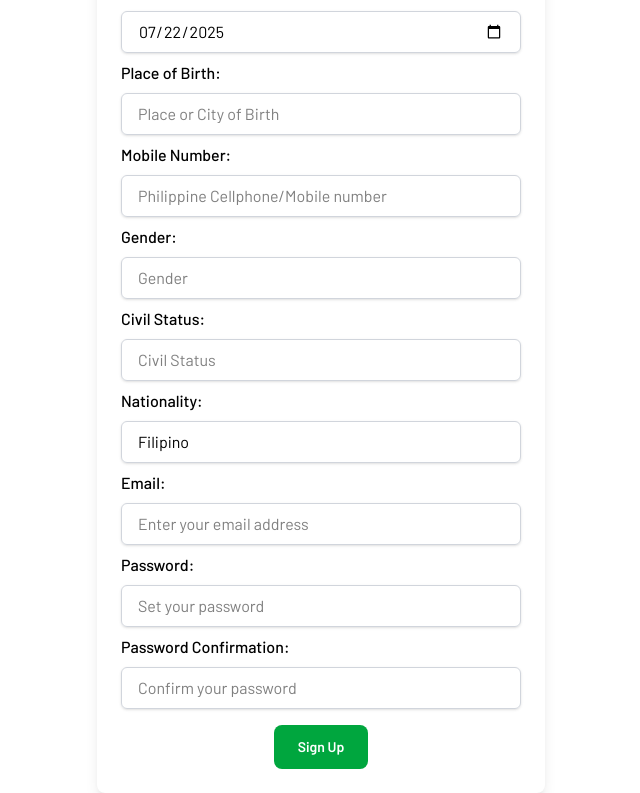
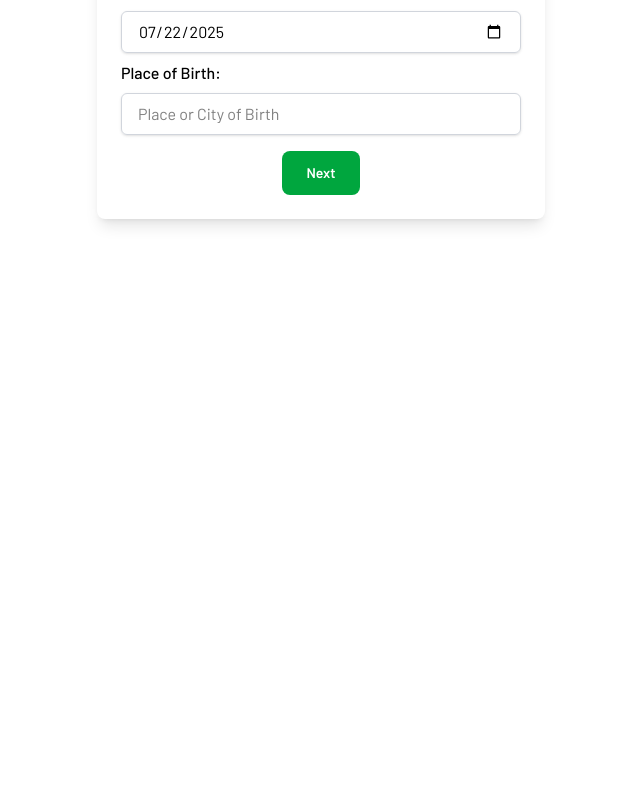
Before and after one commit to rootaccess2023/digib-fe, a React (Vite) app: page /signup in a window 1280 px wide. Shown: the part 469-1262 px from the top of the page, without its empty margins (319-959 px from the left). After the commit the page ends 800 px from the top, so only its background shows below. Built offline with nearby package versions, Linux system fonts and the light colour scheme; no server answers.

Commit message:
feat: changed signup form into a multi-step process

```diff
--- a/src/features/SignupForm.tsx
+++ b/src/features/SignupForm.tsx
@@ -22,6 +22,7 @@ function SignupForm() {
         phone:"",
         nationality: "Filipino",
     });
+    const [step, setStep] = useState(1);
     const [error, setError] = useState<string | null>(null);
     const [success, setSuccess] = useState<string | null>(null);
     const [loading, setLoading] = useState(false);
@@ -31,6 +32,9 @@ function SignupForm() {
 
     //move to helpers
     // const formatDateForInput = (date: Date) => date.toISOString().split('T')[0];
+
+    const nextStep = () => setStep((prev) => Math.min(prev + 1, 3));
+    const prevStep = () => setStep((prev) => Math.max(prev - 1, 1));
 
     const handleChange = (e: React.ChangeEvent<HTMLInputElement>) => {
         const { name, value } = e.target;
@@ -120,6 +124,7 @@ function SignupForm() {
                 className="text-2xl font-bold mb-4">
                     Create a new account
                 </h2>
+                    {step === 1 && (
                         <div className="flex flex-col gap-2 w-full">
                             <label htmlFor="first_name" className="font-medium">First Name:</label>
                             <input
@@ -198,6 +203,11 @@ function SignupForm() {
                                 autoComplete="address-level2"
                                 disabled={loading}
                                     />
+                        </div>
+                    )}
+
+                    {step === 2 && (
+                        <div className="flex flex-col gap-2 w-full">
                             <label htmlFor="phone" className="font-medium">Mobile Number:</label>
                             <input
                                 id="phone"
@@ -250,6 +260,10 @@ function SignupForm() {
                                 autoComplete="country-name"
                                 disabled={loading}
                                     />
+                        </div>
+                    )}
+                    {step === 3 && (
+                        <div className="flex flex-col gap-2 w-full">
                             <label htmlFor="email" className="font-medium">Email:</label>
                             <input
                                 id="email"
@@ -290,6 +304,7 @@ function SignupForm() {
                                 disabled={loading}
                                     />
                         </div>
+                    )}
                 {error && (
                     <div
                         className="w-full text-red-600 bg-red-100 px-4 py-2 rounded mb-2 text-center"
@@ -306,10 +321,29 @@ function SignupForm() {
                         {success}
                     </div>
                 )}
-                <button type="submit"
+                <div className="flex flex-row gap-2 w-full justify-around">
+                    {step > 1 && <button
+                    onClick={prevStep}
+                    className="bg-blue-600 hover:bg-blue-700 focus:ring-4 focus:ring-blue-300 text-white font-semibold rounded-lg text-sm px-6 py-3 transition-colors duration-200 focus:outline-none">
+                            Back
+                        </button>}
+                    {step < 3 && (
+                        <button
+                            onClick={nextStep}
+                            className="bg-green-600 hover:bg-green-700 focus:ring-4 focus:ring-green-300 text-white font-semibold rounded-lg text-sm px-6 py-3 transition-colors duration-200 focus:outline-none"
+                            disabled={
+                            (step === 1 && (!formData.first_name || !formData.last_name || !formData.place_of_birth || !formData.date_of_birth)) ||
+                            (step === 2 && (!formData.phone || !formData.civil_status || !formData.gender))
+                            }
+                        >
+                            Next
+                        </button>
+                    )}
+                    {step === 3 && <button type="submit"
                             className="bg-green-600 hover:bg-green-700 focus:ring-4 focus:ring-green-300 text-white font-semibold rounded-lg text-sm px-6 py-3 transition-colors duration-200 focus:outline-none"
                             disabled={loading}
-                        >Sign Up</button>
+                            >Sign Up</button>}
+                </div>
             </form>
         </section>
     )
```
Lines whose indentation alone changed are shown as unchanged.
